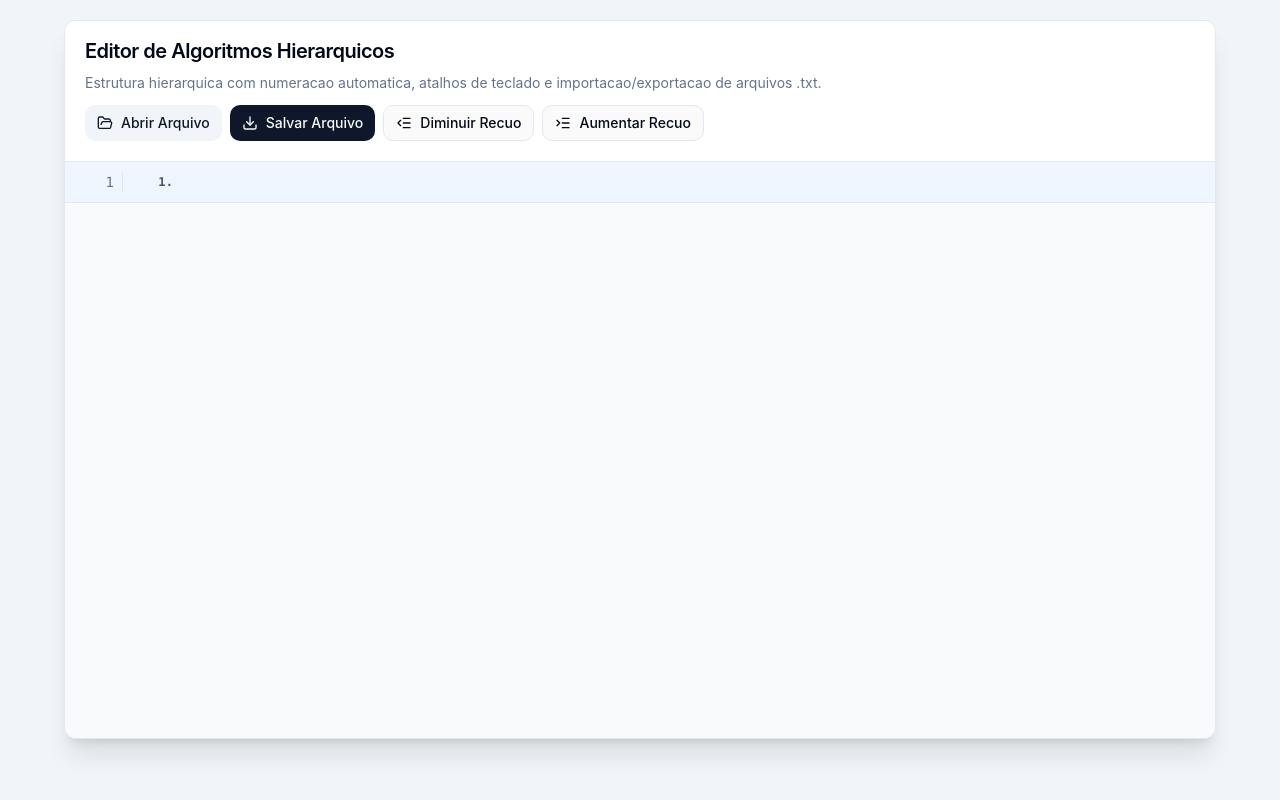
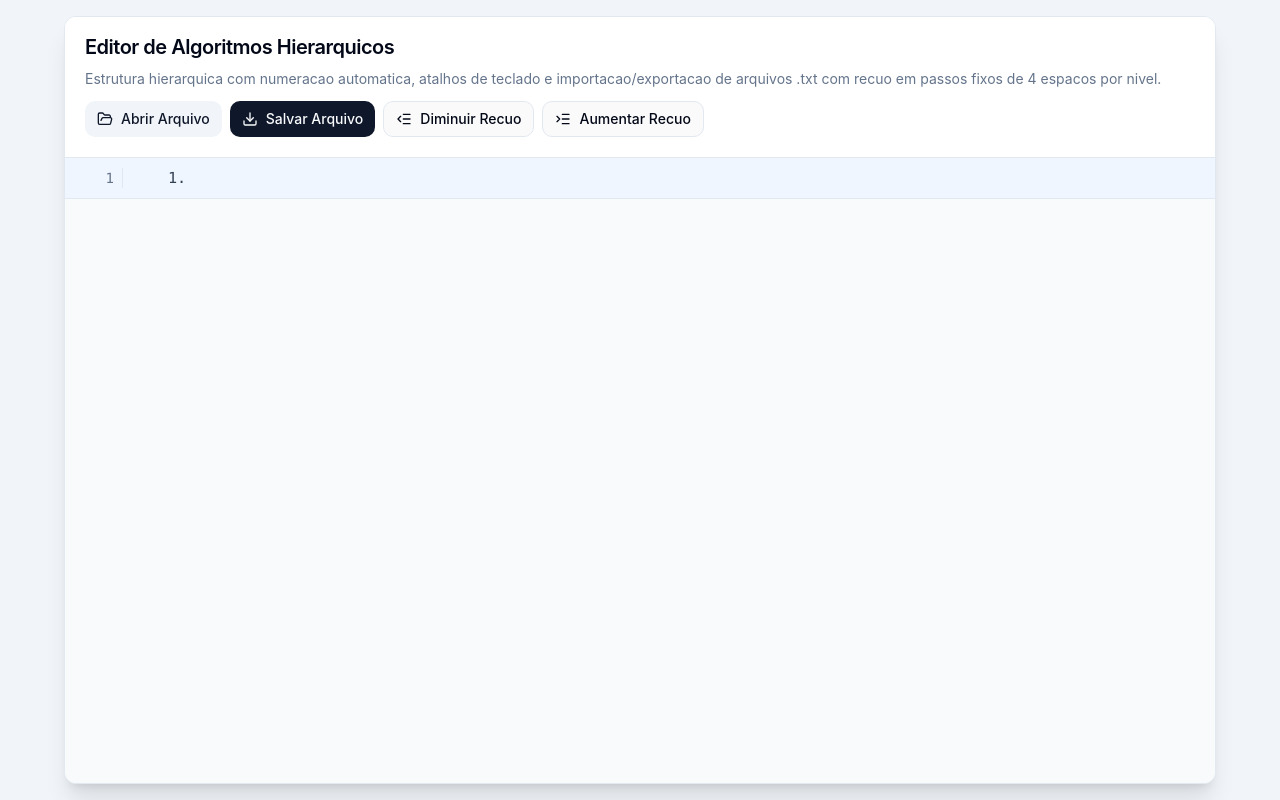
Before and after one commit to profedmarsantos/fic-content, a React (Vite) app: page / in a window 1280 px wide. Built offline with nearby package versions, Linux system fonts and the light colour scheme.

Commit message:
fix: remove external page scroll and keep editor internal scrolling

```diff
--- a/src/App.tsx
+++ b/src/App.tsx
@@ -2,8 +2,8 @@ import { AlgorithmEditor } from './components/editor/algorithm-editor'
 
 function App() {
   return (
-    <main className="min-h-screen bg-slate-100 px-3 py-5 sm:px-6 lg:px-8">
-      <div className="mx-auto w-full max-w-6xl">
+    <main className="h-screen overflow-hidden bg-slate-100 px-3 py-3 sm:px-6 sm:py-4 lg:px-8">
+      <div className="mx-auto h-full w-full max-w-6xl">
         <AlgorithmEditor />
       </div>
     </main>
--- a/src/components/editor/algorithm-editor.tsx
+++ b/src/components/editor/algorithm-editor.tsx
@@ -2,6 +2,7 @@ import { useLayoutEffect, useMemo, useRef, useState } from 'react'
 import { Download, FolderOpen, IndentDecrease, IndentIncrease } from 'lucide-react'
 
 import {
+  INDENT_SIZE,
   changeLineLevel,
   computeLogicalLabels,
   createLine,
@@ -79,6 +80,18 @@ export function AlgorithmEditor() {
   }
 
   function handleKeyDown(index: number, event: React.KeyboardEvent<HTMLInputElement>) {
+    if (event.shiftKey && event.key === 'ArrowRight') {
+      event.preventDefault()
+      indentCurrentLine(1)
+      return
+    }
+
+    if (event.shiftKey && event.key === 'ArrowLeft') {
+      event.preventDefault()
+      indentCurrentLine(-1)
+      return
+    }
+
     if (event.key === 'Tab') {
       event.preventDefault()
       indentCurrentLine(event.shiftKey ? -1 : 1)
@@ -144,12 +157,12 @@ export function AlgorithmEditor() {
   }
 
   return (
-    <Card className="overflow-hidden border-slate-200 shadow-xl">
+    <Card className="flex h-full min-h-0 flex-col overflow-hidden border-slate-200 shadow-xl">
       <CardHeader className="space-y-3 border-b bg-white">
         <CardTitle>Editor de Algoritmos Hierarquicos</CardTitle>
         <CardDescription>
           Estrutura hierarquica com numeracao automatica, atalhos de teclado e importacao/exportacao de
-          arquivos .txt.
+          arquivos .txt com recuo em passos fixos de 4 espacos por nivel.
         </CardDescription>
 
         <div className="flex flex-wrap gap-2">
@@ -179,9 +192,9 @@ export function AlgorithmEditor() {
         </div>
       </CardHeader>
 
-      <CardContent className="p-0">
-        <ScrollArea className="h-[72vh] bg-slate-50">
-          <div className="min-h-[60vh]">
+      <CardContent className="min-h-0 flex-1 p-0">
+        <ScrollArea className="h-full bg-slate-50">
+          <div>
             {lines.map((line, index) => {
               const comment = isComment(line.text)
               const logical = logicalLabels[index]
@@ -199,10 +212,13 @@ export function AlgorithmEditor() {
                     {index + 1}
                   </span>
 
-                  <div className="flex items-center pr-2" style={{ paddingLeft: `${0.6 + line.level * 1.6}rem` }}>
+                  <div
+                    className="flex items-center pr-2"
+                    style={{ paddingLeft: `calc(0.6rem + ${line.level * INDENT_SIZE}ch)` }}
+                  >
                     <span
                       className={cn(
-                        'mr-2 min-w-6 font-mono text-xs font-semibold tracking-wide text-slate-600',
+                        'mr-1 font-mono text-[0.95rem] text-slate-700',
                         comment && 'opacity-0',
                       )}
                     >
```
